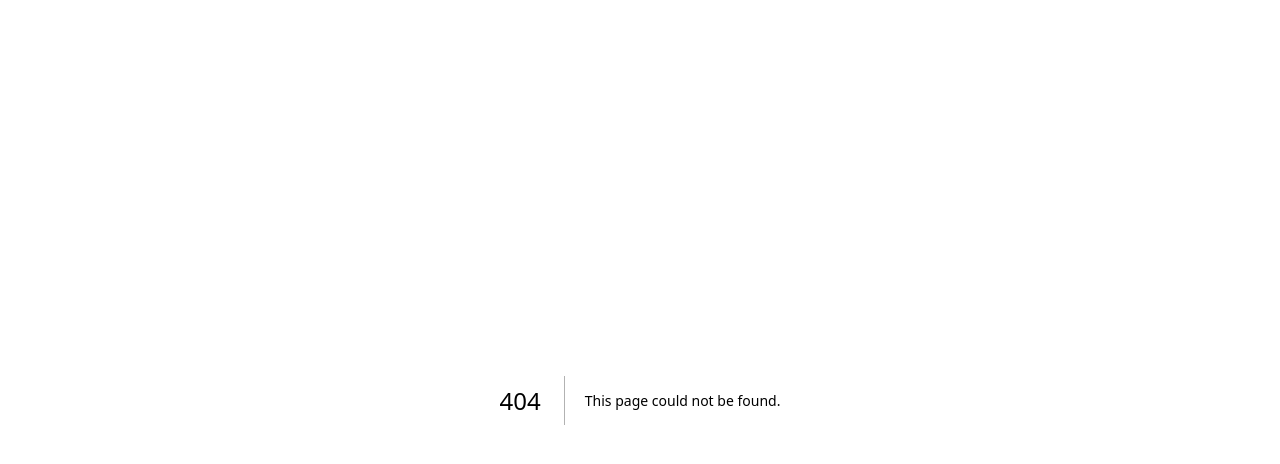
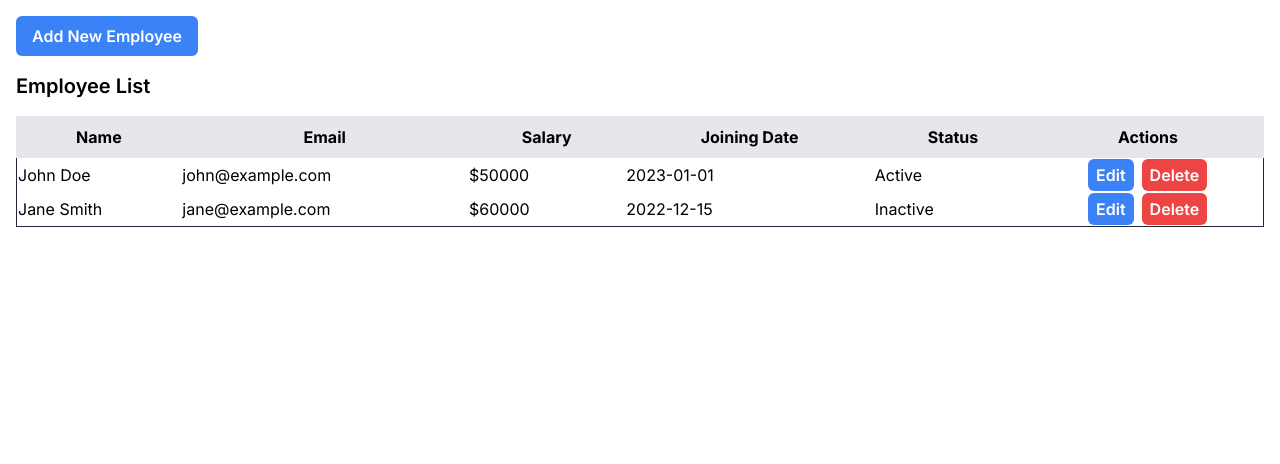
Before and after one commit to anurag-21-badwahe/Next-Auth, a Next.js app: page /employeedetails in a window 1280 px wide. Before the commit this address had no page. Shown: the top 464 px of the page. Built offline with nearby package versions, Linux system fonts and the light colour scheme.

Commit message:
Created Frontend for Employee details with add, delete,edit functionality

```diff
--- /dev/null
+++ b/src/app/employeedetails/page.tsx
@@ -0,0 +1,182 @@
+"use client"
+import React, { useState } from 'react';
+
+const EmployeeTable = () => {
+  // Sample data for demonstration
+  const [employees, setEmployees] = useState([
+    { id: 1, name: 'John Doe', email: 'john@example.com', salary: 50000, joiningDate: '2023-01-01', status: 'Active' },
+    { id: 2, name: 'Jane Smith', email: 'jane@example.com', salary: 60000, joiningDate: '2022-12-15', status: 'Inactive' },
+    // Add more sample data as needed
+  ]);
+
+  const [isAddingEmployee, setIsAddingEmployee] = useState(false);
+  const [isEditing, setIsEditing] = useState(false);
+  const [editEmployeeId, setEditEmployeeId] = useState(null);
+  const [newEmployeeData, setNewEmployeeData] = useState({
+    name: '',
+    email: '',
+    salary: '',
+    joiningDate: '',
+    status: 'Active' // Default status
+  });
+
+  const toggleAddEmployeeForm = () => {
+    setIsAddingEmployee(!isAddingEmployee);
+    setIsEditing(false); // Reset editing mode
+    setEditEmployeeId(null); // Reset edit employee ID
+    setNewEmployeeData({ name: '', email: '', salary: '', joiningDate: '', status: 'Active' }); // Reset form data
+  };
+
+  const handleInputChange = (e) => {
+    const { name, value } = e.target;
+    setNewEmployeeData({
+      ...newEmployeeData,
+      [name]: value
+    });
+  };
+
+  const handleRadioChange = (e) => {
+    const { value } = e.target;
+    setNewEmployeeData({
+      ...newEmployeeData,
+      status: value
+    });
+  };
+
+  const handleAddEmployee = () => {
+    // Generate a unique ID for the new employee
+    const id = employees.length > 0 ? employees[employees.length - 1].id + 1 : 1;
+    const newEmployee = { id, ...newEmployeeData };
+
+    // Add the new employee to the employees array
+    setEmployees([...employees, newEmployee]);
+
+    // Reset the form data and toggle the form visibility
+    setNewEmployeeData({ name: '', email: '', salary: '', joiningDate: '', status: 'Active' });
+    toggleAddEmployeeForm();
+  };
+
+  const handleEdit = (id) => {
+    // Find the employee with the given id
+    const employeeToEdit = employees.find(employee => employee.id === id);
+
+    // Set the form data with the employee's details
+    setNewEmployeeData({
+      name: employeeToEdit.name,
+      email: employeeToEdit.email,
+      salary: employeeToEdit.salary,
+      joiningDate: employeeToEdit.joiningDate,
+      status: employeeToEdit.status
+    });
+
+    // Set editing mode and the id of the employee being edited
+    setIsEditing(true);
+    setEditEmployeeId(id);
+    setIsAddingEmployee(true);
+  };
+
+  const handleSaveEdit = () => {
+    // Update the employee's details in the employees array
+    const updatedEmployees = employees.map(employee => {
+      if (employee.id === editEmployeeId) {
+        return {
+          ...employee,
+          ...newEmployeeData
+        };
+      }
+      return employee;
+    });
+
+    // Update the state with the updated employees array
+    setEmployees(updatedEmployees);
+
+    // Reset the form data and toggle the form visibility
+    setNewEmployeeData({ name: '', email: '', salary: '', joiningDate: '', status: 'Active' });
+    setIsEditing(false);
+    setIsAddingEmployee(false);
+  };
+
+  const handleDelete = (id) => {
+    const updatedEmployees = employees.filter(employee => employee.id !== id);
+    setEmployees(updatedEmployees);
+  };
+
+  const renderAddEmployeeForm = () => {
+    if (!isAddingEmployee) {
+      return (
+        <button onClick={toggleAddEmployeeForm} className="bg-blue-500 hover:bg-blue-600 text-white font-semibold py-2 px-4 rounded-md mb-4 bg-blue-400 ">
+          Add New Employee
+        </button>
+      );
+    }
+
+    return (
+      <div className="mb-4">
+        <h2 className="text-lg font-semibold mb-2 bg-blue-400 text-center">{isEditing ? 'Edit Employee' : 'Add New Employee'}</h2>
+        {/* Add Employee Form Goes Here */}
+        {/* Example form fields */}
+        <input type="text" name="name" placeholder="Name" value={newEmployeeData.name} onChange={handleInputChange} className="block w-full border border-gray-300 rounded-md p-2 mb-2" />
+        <input type="email" name="email" placeholder="Email" value={newEmployeeData.email} onChange={handleInputChange} className="block w-full border border-gray-300 rounded-md p-2 mb-2" />
+        <input type="number" name="salary" placeholder="Salary" value={newEmployeeData.salary} onChange={handleInputChange} className="block w-full border border-gray-300 rounded-md p-2 mb-2" />
+        <input type="date" name="joiningDate" placeholder="Joining Date" value={newEmployeeData.joiningDate} onChange={handleInputChange} className="block w-full border border-gray-300 rounded-md p-2 mb-2" />
+        <div className="mb-2">
+          <span className="mr-2">Status:</span>
+          <label className="inline-flex items-center mr-4">
+            <input type="radio" name="status" value="Active" checked={newEmployeeData.status === 'Active'} onChange={handleRadioChange} className="form-radio h-5 w-5 text-blue-600" />
+            <span className="ml-2">Active</span>
+          </label>
+          <label className="inline-flex items-center">
+            <input type="radio" name="status" value="Inactive" checked={newEmployeeData.status === 'Inactive'} onChange={handleRadioChange} className="form-radio h-5 w-5 text-red-600" />
+            <span className="ml-2">Inactive</span>
+          </label>
+        </div>
+        {isEditing ? (
+          <button onClick={handleSaveEdit} className="bg-blue-500 hover:bg-blue-600 text-white font-semibold py-2 px-4 rounded-md mr-2">Save</button>
+        ) : (
+          <button onClick={handleAddEmployee} className="bg-blue-500 hover:bg-blue-600 text-white font-semibold py-2 px-4 rounded-md mr-2">Add Employee</button>
+        )}
+        <button onClick={toggleAddEmployeeForm} className="bg-gray-500 hover:bg-gray-600 text-white font-semibold py-2 px-4 rounded-md">Cancel</button>
+      </div>
+    );
+  };
+
+  const renderEmployees = () => {
+    return employees.map(employee => (
+      <tr key={employee.id}>
+        <td>{employee.name}</td>
+        <td>{employee.email}</td>
+        <td>${employee.salary}</td>
+        <td>{employee.joiningDate}</td>
+        <td>{employee.status}</td>
+        <td className='text-center'>
+          <button onClick={() => handleEdit(employee.id)} className="bg-blue-500 hover:bg-blue-600 text-white font-semibold py-1 px-2 rounded-md mr-2">Edit</button>
+          <button onClick={() => handleDelete(employee.id)} className="bg-red-500 hover:bg-red-600 text-white font-semibold py-1 px-2 rounded-md">Delete</button>
+        </td>
+      </tr>
+    ));
+  };
+
+  return (
+    <div className="container mx-auto p-4">
+      {renderAddEmployeeForm()}
+      <h2 className="text-xl font-semibold mb-4">Employee List</h2>
+      <table className="w-full border-collapse border border-gray-800">
+        <thead>
+          <tr className="bg-gray-200">
+            <th className="border px-4 py-2">Name</th>
+            <th className="border px-4 py-2">Email</th>
+            <th className="border px-4 py-2">Salary</th>
+            <th className="border px-4 py-2">Joining Date</th>
+            <th className="border px-4 py-2">Status</th>
+            <th className="border px-4 py-2">Actions</th>
+          </tr>
+        </thead>
+        <tbody>
+          {renderEmployees()}
+        </tbody>
+      </table>
+    </div>
+  );
+};
+
+export default EmployeeTable;
```
